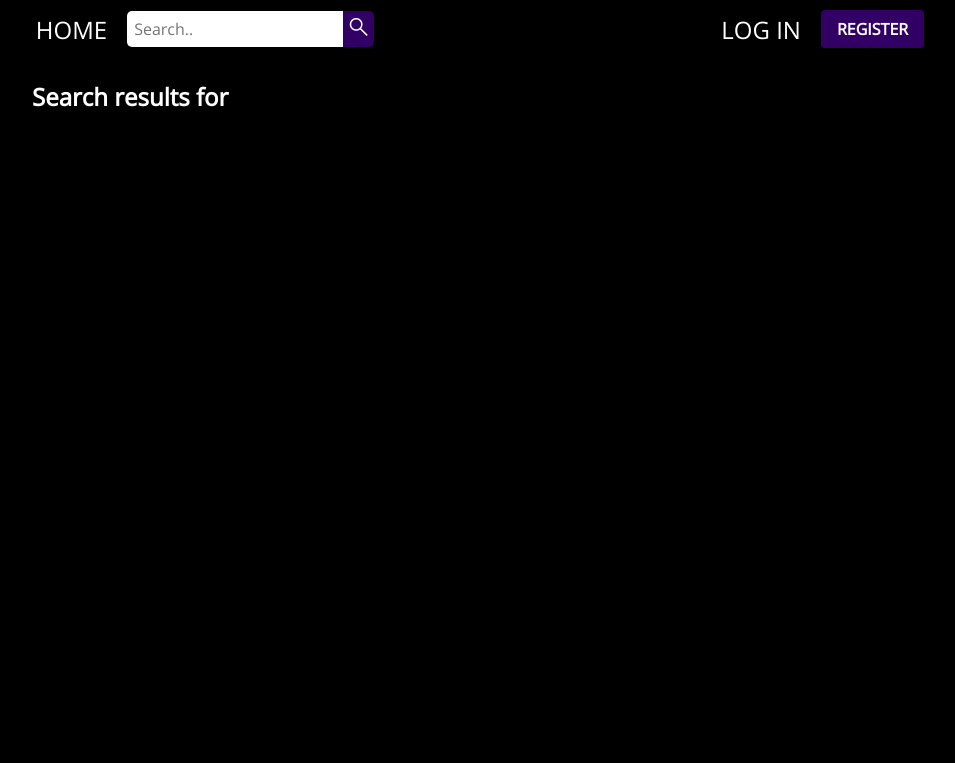
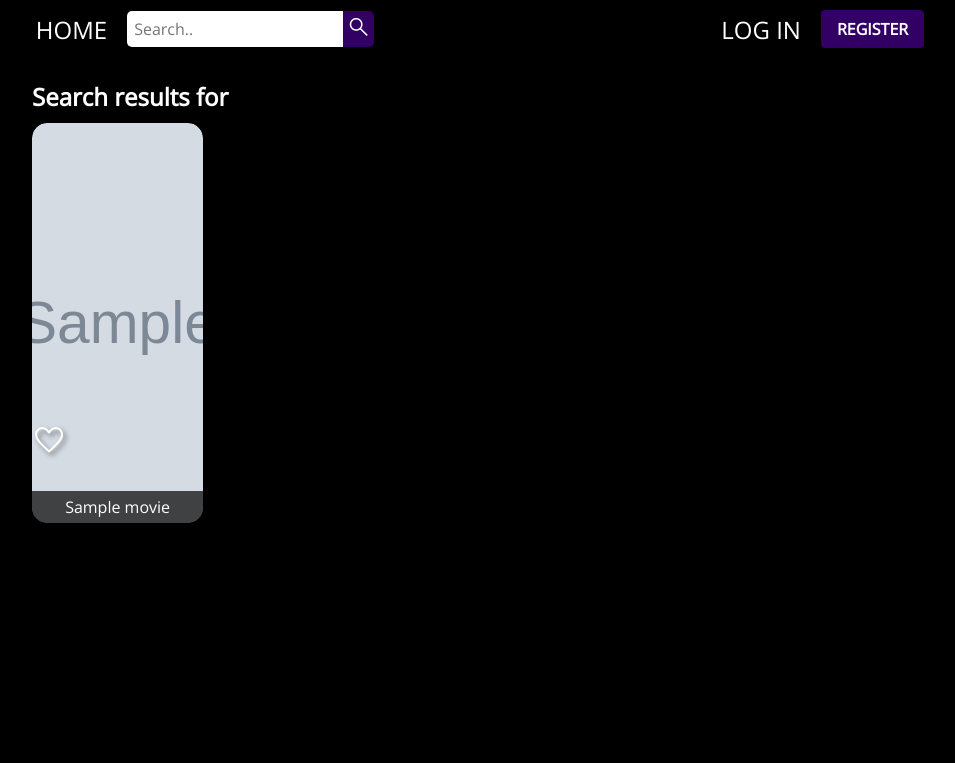
Before and after one commit to BlindSanji/movieapp, a Flask app: template project/templates/search.html in a window 1280 px wide. Shown: the top 763 px of the page, without its empty margins (160-1115 px from the left). Run offline with Flask 3, Linux system fonts and the light colour scheme; the template is opened without the code that fills it: most values are stand-ins (such as "Sample title", 1, 10 or a date in 2020); grey boxes marked "Sample" are stand-in pictures.

Commit message:
Update search.html

```diff
--- a/project/templates/search.html
+++ b/project/templates/search.html
@@ -6,26 +6,26 @@
 <section>
     <h1>Search results for {{ q }}</h1>
     <div class="image-grid">
-        {% for result, poster in my_zip(results, posters) %}
-        {% if poster %}
-        <div id="id=result.getID()" class="image-container">
-            <a href="{{ url_for('movie', movie_id=result.getID() ) }}">
-                <img href="" src="{{ poster }}" alt="">
+        {% for movie in results %}
+        {% if movie %}
+        <div id="id=movie.getID()" class="image-container">
+            <a href="{{ url_for('movie', movie_id=movie.getID() ) }}">
+                <img href="" src="{{ movie['full-size cover url'] }}" alt="">
             </a>
             <div class="image-overlay-icon">
-                {% if current_user.is_authenticated and result.getID() in current_user.get_likes() %}
+                {% if current_user.is_authenticated and movie.getID() in current_user.get_likes() %}
                 <a class="material-symbols-outlined like-icon liked"
-                    href="{{ url_for('delete_like', q=q, movie_id=result.getID()) }}">
+                    href="{{ url_for('delete_like', q=q, movie_id=movie.getID()) }}">
                     favorite
                 </a>
                 {% else %}
                 <a class="material-symbols-outlined like-icon"
-                    href="{{ url_for('add_like', q=q, movie_id=result.getID(), title=result['title'], image=poster) }}">
+                    href="{{ url_for('add_like', q=q, movie_id=movie.getID(), title=movie['title'], image=movie['full-size cover url']) }}">
                     favorite
                 </a>
                 {% endif %}
             </div>
-            <a class="title-link" href="{{ url_for('movie', movie_id=result.getID() ) }}">{{result['title']}}</a>
+            <a class="title-link" href="{{ url_for('movie', movie_id=movie.getID() ) }}">{{movie['title']}}</a>
         </div>
         {% endif %}
         {% endfor %}
```
